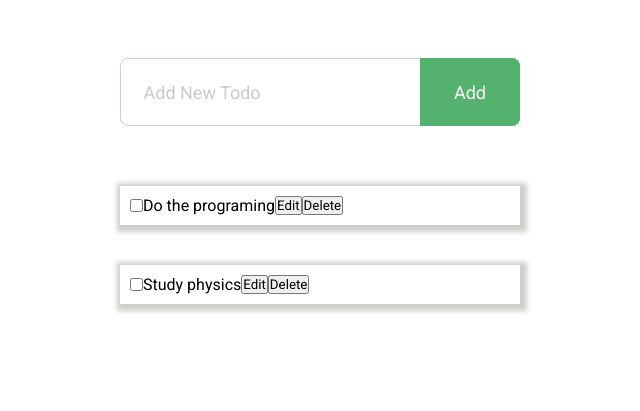
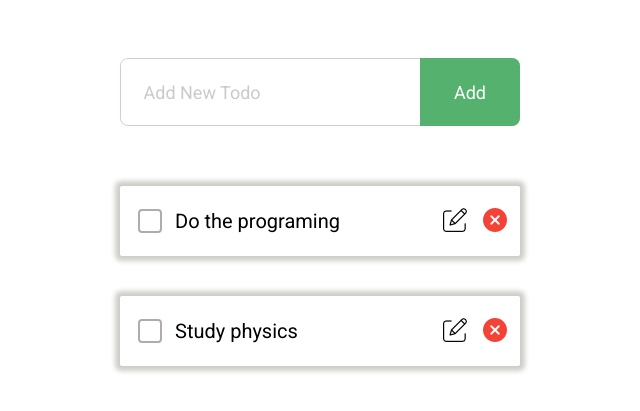
Before and after one commit to NikoraDmytro/Todo_List, a plain HTML site: page index.html in a window 1280 px wide. Shown: the part 149-560 px from the top of the page, without its empty margins (320-960 px from the left). Drawn offline with Linux system fonts and the light colour scheme.

Commit message:
Added style for checkbox and buttons. Created click event listener for todo list.

```diff
--- a/index.css
+++ b/index.css
@@ -63,11 +63,131 @@
 }
 
 .todo {
+  height: 70px;
   margin: auto;
   width: 400px;
   display: flex;
-  padding: 10px;
+  border-radius: 2px;
   margin-block: 40px;
   flex-direction: row;
-  box-shadow: 2px 2px 5px 5px rgb(205, 205, 201);
+  align-items: center;
+  padding-inline: 5px;
+  box-shadow: 0 0 5px 5px rgb(205, 205, 201);
 }
+
+.toggled {
+  animation: spin 0.5s linear;
+}
+
+@keyframes spin {
+  from {
+    transform: rotateX(0deg) scale(1);
+  }
+  50% {
+    transform: rotateX(180deg) scale(1.5);
+  }
+  to {
+    transform: rotateX(360deg) scale(1);
+  }
+}
+
+.todoText {
+  flex: 1;
+  font-size: 20px;
+}
+
+.crossed {
+  text-decoration: line-through;
+}
+
+.iconBtn {
+  width: 40px;
+  height: 100%;
+  border: none;
+  outline: none;
+  cursor: pointer;
+  position: relative;
+  background-color: transparent;
+}
+
+.iconBtn::after {
+  left: 5%;
+  width: 0;
+  bottom: 0;
+  width: 90%;
+  content: "";
+  height: 3px;
+  position: absolute;
+  transform: scale(0);
+  transition-duration: 0.25s;
+}
+
+.iconBtn:hover {
+  opacity: 0.8;
+}
+
+.iconBtn:active {
+  opacity: 0.5;
+}
+
+.iconBtn:hover::after {
+  transform: scale(1);
+}
+
+.deleteBtn::after {
+  background-color: rgb(249, 65, 65);
+}
+
+.editBtn::after {
+  background-color: rgb(160, 160, 160);
+}
+
+.checkboxWrapper input {
+  position: absolute;
+  visibility: hidden;
+}
+
+.checkboxWrapper {
+  width: 50px;
+  height: 100%;
+}
+
+.checkboxWrapper label {
+  width: 100%;
+  height: 100%;
+  display: flex;
+  cursor: pointer;
+  position: relative;
+}
+
+.checkboxWrapper label::after {
+  content: "";
+  width: 20px;
+  height: 20px;
+  margin: auto;
+  display: block;
+  border-radius: 4px;
+  border: 2px solid rgb(177, 172, 172);
+}
+
+.checkboxWrapper label:hover::after {
+  border-color: black;
+}
+
+.checkboxWrapper input:checked + label::after {
+  border-color: transparent;
+  background-color: rgb(83 207 102);
+}
+
+.checkboxWrapper input:checked + label::before {
+  left: 50%;
+  top: 47.5%;
+  content: "";
+  width: 12px;
+  height: 6px;
+  position: absolute;
+  border-radius: 1px;
+  border-left: 3.5px solid white;
+  border-bottom: 3.5px solid white;
+  transform: translate(-50%, -50%) rotate(-45deg);
+}
--- a/js/Todo.js
+++ b/js/Todo.js
@@ -1,11 +1,11 @@
 class Todo {
   text;
-  createdA;
+  createdAt;
   isCompleted;
 
   constructor(text) {
     this.text = text;
     this.isCompleted = false;
-    this.createdA = Date.now();
+    this.createdAt = Date.now();
   }
 }
--- a/js/TodoList.js
+++ b/js/TodoList.js
@@ -8,15 +8,45 @@ class TodoList {
     this.displayTodos = this.displayTodos.bind(this);
   }
 
+  toggleTodo(todoElement) {
+    todoElement.classList.add("toggled");
+
+    const text = todoElement.querySelector(".todoText");
+
+    if (text.classList.contains("crossed")) {
+      text.classList.remove("crossed");
+    } else {
+      text.classList.add("crossed");
+    }
+
+    todoElement.addEventListener("animationend", () =>
+      todoElement.classList.remove("toggled")
+    );
+  }
+
   addTodo(todo) {
     const li = document.createElement("li");
 
     li.className = "todo";
-    li.innerHTML = `
-      <input type="checkbox" />
-      <p>${todo.text}</p>
-      <button>Edit</button>
-      <button>Delete</button>
+    li.innerHTML += `
+      <div class="checkboxWrapper">
+        <input
+          type="checkbox"
+          id="completed-${todo.createdAt}"
+          ${todo.isCompleted ? "checked" : ""}
+        />
+
+        <label for="completed-${todo.createdAt}"></label>
+      </div>
+
+      <p class="todoText">${todo.text}</p>
+
+      <button class="iconBtn editBtn">
+        <img src="../img/edit.png" alt="Edit" />
+      </button>
+      <button class="iconBtn deleteBtn">
+        <img src="../img/remove.png" alt="Remove" />
+      </button>
     `;
 
     this.#list.append(li);
--- a/js/index.js
+++ b/js/index.js
@@ -2,4 +2,17 @@ document.addEventListener("DOMContentLoaded", () => {
   const todoList = new TodoList();
 
   todoList.displayTodos();
+
+  document.querySelector("#todoList").addEventListener("click", (event) => {
+    const target = event.target;
+
+    //clicked checkbox
+    if (target.id.includes("completed")) {
+      const todoElement = target.parentElement.parentElement;
+
+      todoList.toggleTodo(todoElement);
+
+      return;
+    }
+  });
 });
```
Also changed, not shown: img/correct.png (added), img/edit.png (added), img/remove.png (added).
